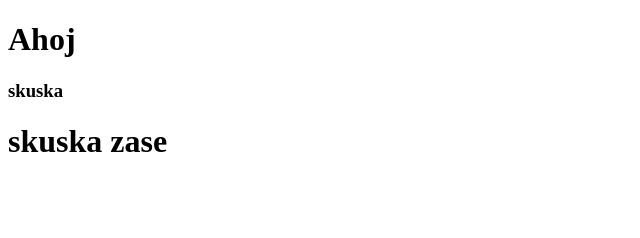
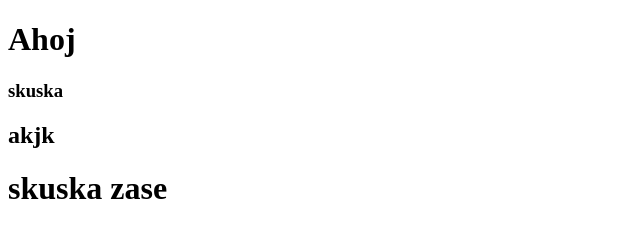
Before and after one commit to martinos133/ceresnicky_2, a plain HTML site: page Projekt/index.html in a window 1280 px wide. Shown: the whole page, without its empty margins (0-640 px from the left). Drawn offline with Linux system fonts and the light colour scheme.

Commit message:
pridal som h2

```diff
--- a/Projekt/index.html
+++ b/Projekt/index.html
@@ -13,6 +13,7 @@
     <h1>Ahoj</h1>
 
     <h3>skuska</h3>
+    <h2>akjk</h2>
 
     <div class="skuska">
         <h1>skuska zase</h1>
```
